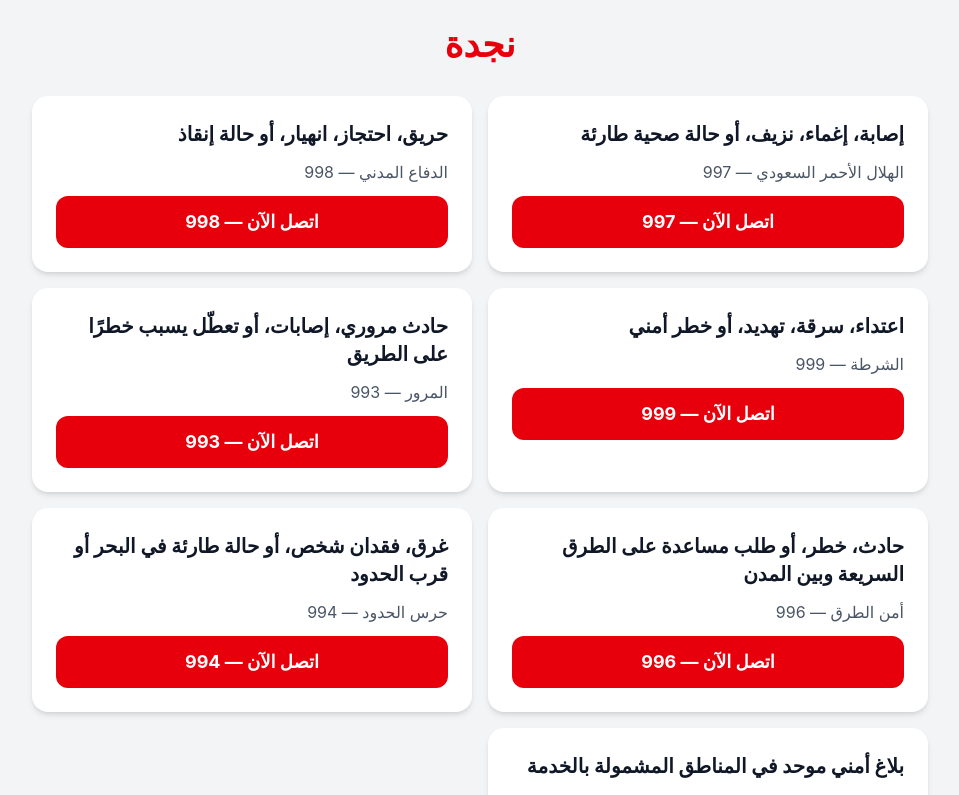
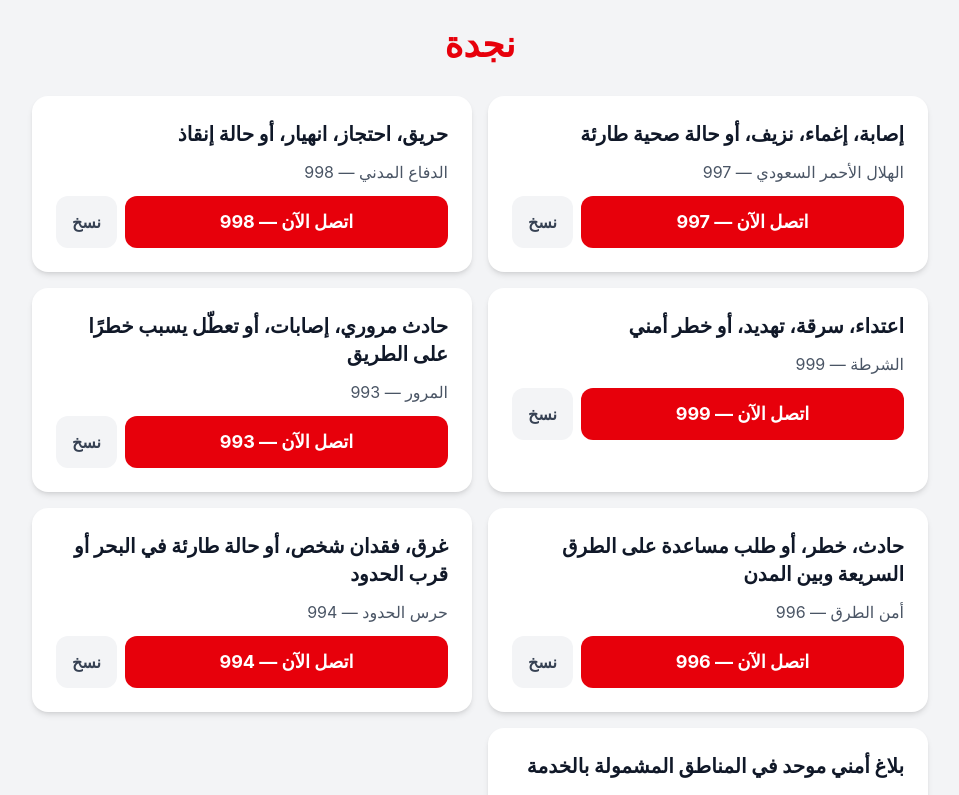
Before and after one commit to njoudalarfaj/HEMAYTAK, a React (Vite) app: page / in a window 1280 px wide. Shown: the top 795 px of the page, without its empty margins (160-1119 px from the left). Built offline with nearby package versions, Linux system fonts and the light colour scheme.

Commit message:
Add copy number button with temporary feedback state

```diff
--- a/src/components/EmergencyCard.jsx
+++ b/src/components/EmergencyCard.jsx
@@ -1,22 +1,51 @@
-// مكوّن بطاقة الطوارئ: يستقبل بيانات جهة واحدة (props) ويعرضها كبطاقة فيها زر اتصال
+// 🆕 نحتاج useState لحالة "تم النسخ"
+import { useState } from 'react'
+
 function EmergencyCard({ service }) {
+  // 🆕 حالة النسخ: false = الزر طبيعي، true = يعرض "تم النسخ" مؤقتًا
+  const [copied, setCopied] = useState(false)
+
+  // 🆕 دالة النسخ — كتبناها منفصلة لأن فيها أكثر من خطوة
+  const handleCopy = () => {
+    // أمر المتصفح: انسخ النص للحافظة
+    navigator.clipboard.writeText(service.number)
+    // فعّلي حالة "تم النسخ" → الزر يتغير
+    setCopied(true)
+    // بعد ثانيتين (2000 ملي ثانية): رجعي الحالة طبيعية
+    setTimeout(() => setCopied(false), 2000)
+  }
+
   return (
     <div className="bg-white rounded-2xl shadow-md p-6 flex flex-col gap-3">
-      {/* اسم الحالة — الأبرز لأن المستخدم يعرف حالته أكثر من اسم الجهة */}
       <h2 className="text-xl font-bold text-gray-900">{service.caseAr}</h2>
 
-      {/* اسم الجهة والرقم */}
       <p className="text-gray-600">
         {service.nameAr} — {service.number}
       </p>
 
-      {/* زر الاتصال: رابط tel يفتح شاشة الاتصال بالجوال والرقم جاهز */}
-      <a
-        href={`tel:${service.number}`}
-        className="bg-red-600 text-white text-center text-lg font-bold rounded-xl py-3 hover:bg-red-700"
-      >
-        اتصل الآن — {service.number}
-      </a>
+      {/* 🆕 صف الزرين: flex يخليهم جنب بعض | gap-2 مسافة بينهم */}
+      <div className="flex gap-2">
+        {/* زر الاتصال — ياخذ المساحة الأكبر (flex-1 = تمدد واملأ المتاح) */}
+        <a
+          href={`tel:${service.number}`}
+          className="flex-1 bg-red-600 text-white text-center text-lg font-bold rounded-xl py-3 hover:bg-red-700"
+        >
+          اتصل الآن — {service.number}
+        </a>
+
+        {/* 🆕 زر النسخ — يتغير شكله ونصه حسب حالة copied */}
+        <button
+          type="button"
+          onClick={handleCopy}
+          className={
+            copied
+              ? 'bg-green-100 text-green-700 rounded-xl px-4 font-bold'
+              : 'bg-gray-100 text-gray-700 rounded-xl px-4 font-bold hover:bg-gray-200'
+          }
+        >
+          {copied ? 'تم النسخ ✓' : 'نسخ'}
+        </button>
+      </div>
     </div>
   )
 }
```
